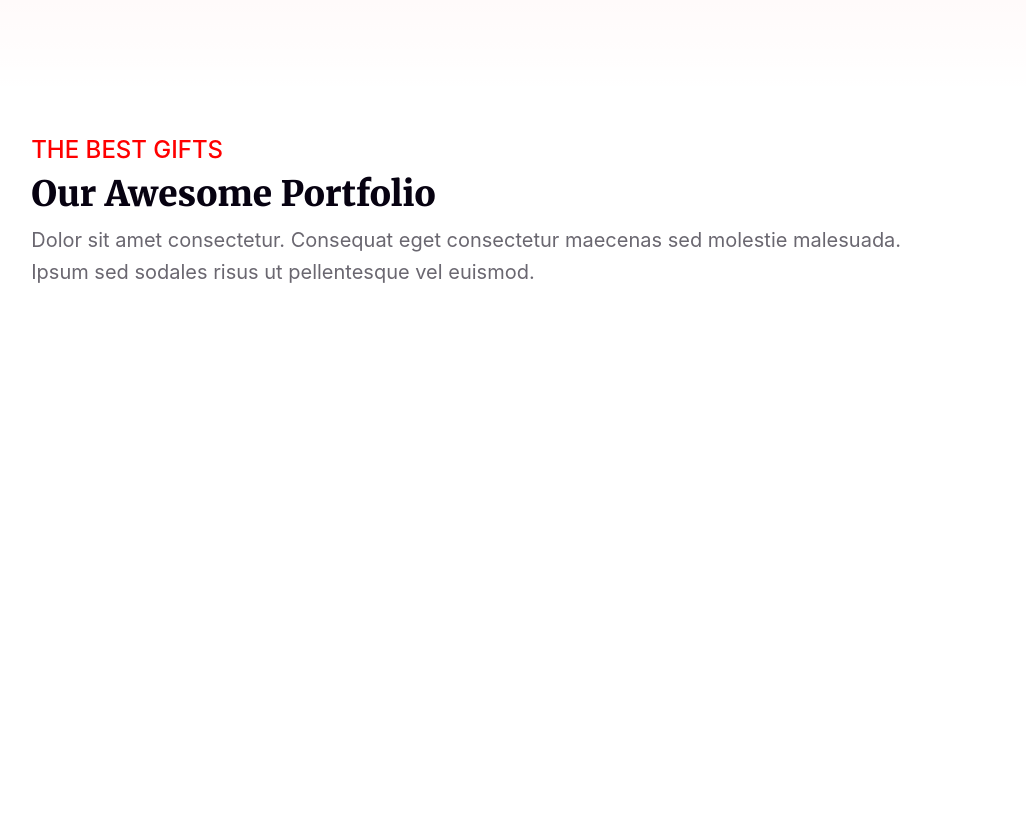
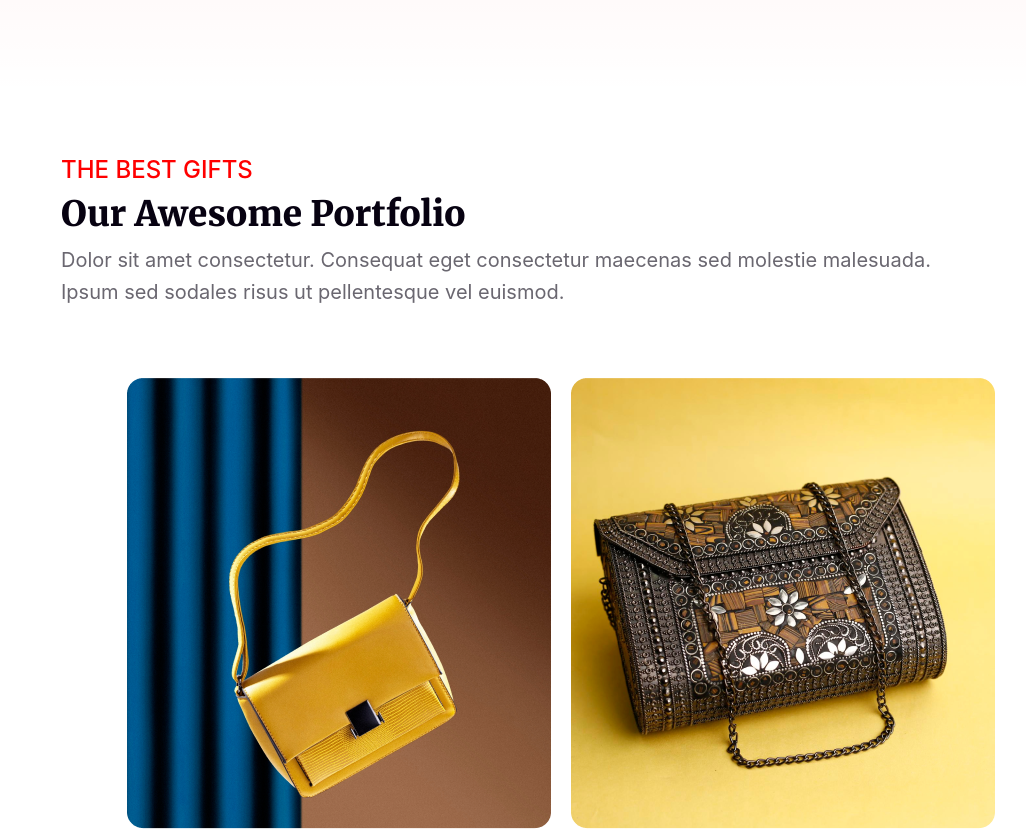
Before and after one commit to mizanff/my-first-assinment, a plain HTML site: page index.html in a window 1280 px wide. Shown: the part 2463-3296 px from the top of the page, without its empty margins (79-1105 px from the left). Before the commit the page ends 2751 px from the top, so only its background shows below. Drawn offline with Linux system fonts and the light colour scheme.

Commit message:
added a skill container

```diff
--- a/index.html
+++ b/index.html
@@ -57,10 +57,40 @@
         </div>
       </section>
       <section>
-        <div class="header-text">
+        <div id="description" class="header-text">
           <h3>THE BEST GIFTS</h3>
           <h1>Our Awesome Portfolio</h1>
           <p>Dolor sit amet consectetur. Consequat eget consectetur maecenas sed molestie malesuada. Ipsum sed sodales risus ut pellentesque vel euismod. </p>
+        </div>
+        <div class="skills-container">
+          <div class="skill">
+            <img src="resources/Rectangle 3.png" alt="">
+          </div>
+          <div class="skill">
+            <img src="resources/Rectangle 4.png" alt="">
+          </div>
+          <div class="skill">
+            <img src="resources/Rectangle 5.png" alt="">
+          </div>
+          <div class="skill">
+            <img src="resources/Rectangle 6.png" alt="">
+          </div>
+          <div class="skill">
+            <img src="resources/Rectangle 7.png" alt="">
+          </div>
+          <div class="skill">
+            <img src="resources/Rectangle 8.png" alt="">
+          </div>
+        </div>
+      </section>
+      <section>
+        <div class="subscribe">
+          <div class="newsletter">
+            <img src="" alt="">
+            <div class="subscribe-text">
+
+            </div>
+          </div>
         </div>
       </section>
     </main>
--- a/styles/styles.css
+++ b/styles/styles.css
@@ -197,16 +197,6 @@ button {
 
 }
 
-.header-text {
-    margin-top: 40px;
-    position: absolute;
-    left: 8.61%;
-    right: 65.85%;
-    /* top: 404.50%;
-    bottom: -100.23%; */
-    text-align: left;
-}
-
 .header-text h3 {
     width: 192px;
     height: 29px;
@@ -216,7 +206,6 @@ button {
     font-weight: 500;
     line-height: 29px;
     letter-spacing: 0%;
-    text-align: left;
 }
 
 .header-text h1 {
@@ -241,3 +230,18 @@ button {
     line-height: 32px;
     letter-spacing: 0%;
 }
+
+#description{
+    padding: 60px 140px;
+}
+
+.skills-container{
+    display: flex;
+    flex-wrap: wrap;
+    justify-content: center;
+}
+
+.skill{
+    padding: 10px;
+    border-radius: 16px;
+}
```
